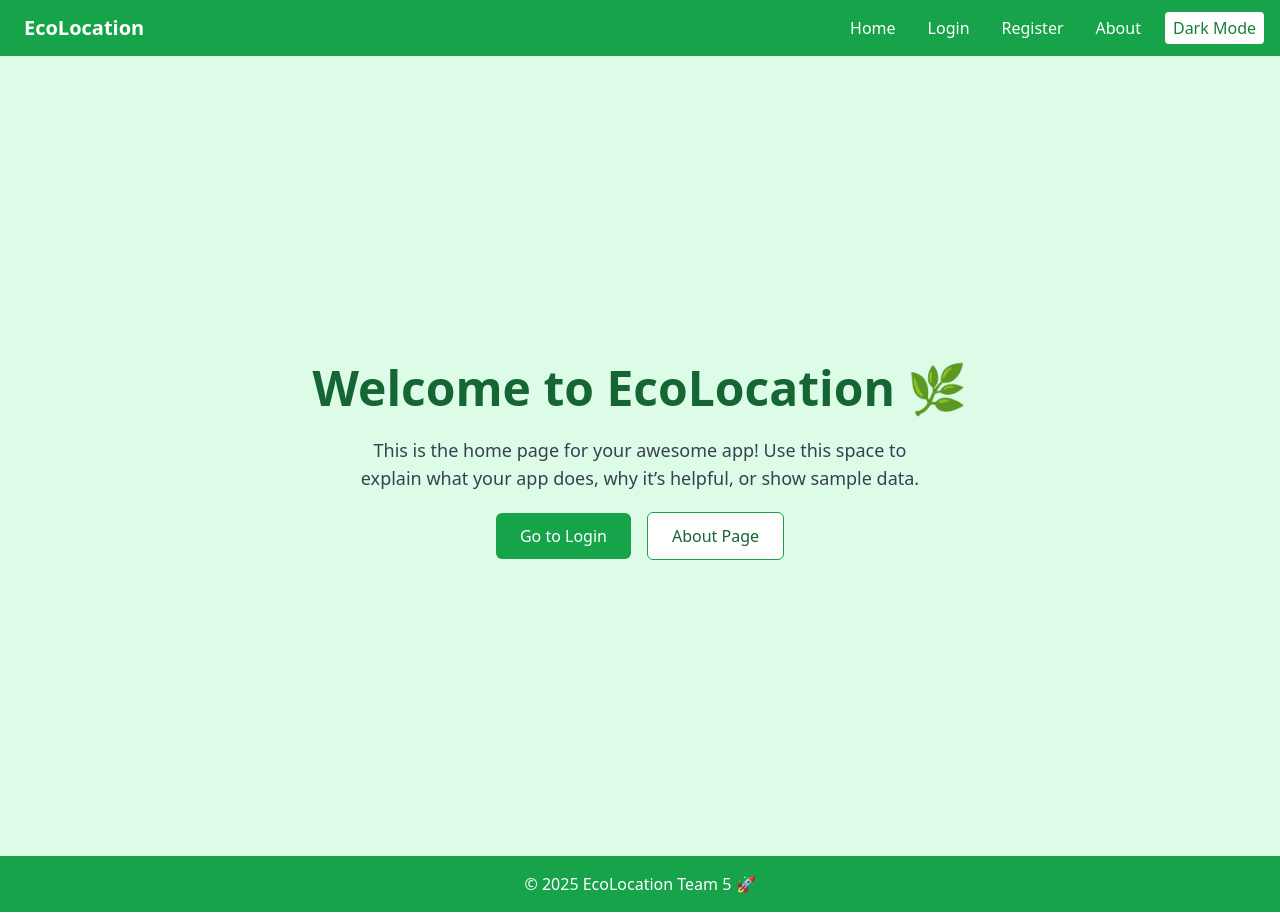
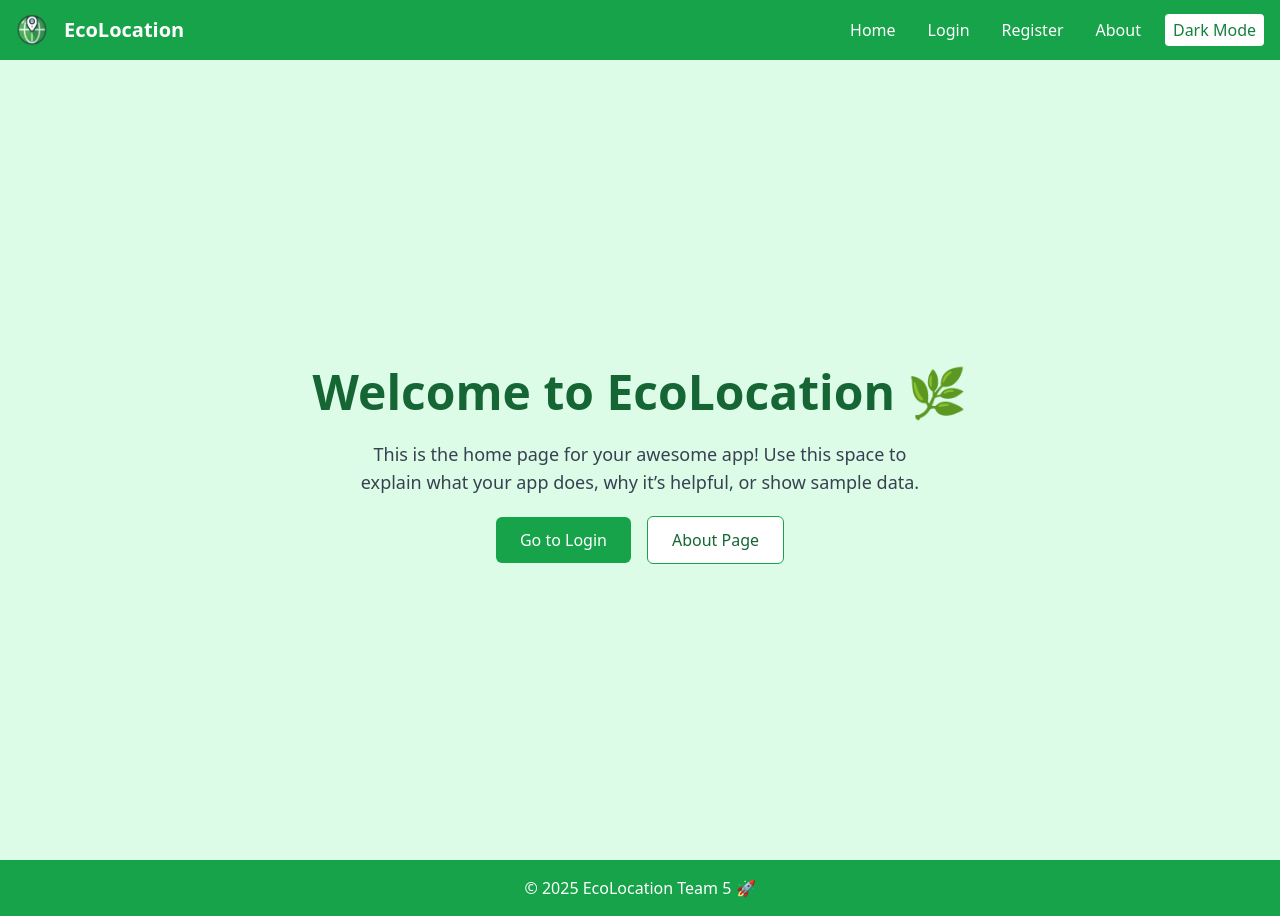
Before and after one commit to zh59176n/EcoLocation, a React (Vite) app: page / in a window 1280 px wide. Built offline with nearby package versions, Linux system fonts and the light colour scheme.

Commit message:
Add EcoLocation logo to navbar (Support 6.3)

```diff
--- a/src/components/Navbar.jsx
+++ b/src/components/Navbar.jsx
@@ -11,13 +11,14 @@ function Navbar({ darkMode, setDarkMode }) {
   return (
     <nav className="bg-green-600 text-white px-4 py-3 flex items-center justify-between relative">
       {/* Logo */}
-      <div className="text-xl font-bold">
-        <Link to="/" className={linkClasses}>
+      <div className="flex items-center space-x-2">
+        <img src="/logo.png" alt="EcoLocation Logo" className="h-8 w-8" />
+        <Link to="/" className={`${linkClasses} text-xl font-bold`} >
           EcoLocation
         </Link>
       </div>
 
-      {/* Hamburger menu for mobile */}
+      {/* Menu for mobile */}
       <button
         onClick={() => setIsOpen(!isOpen)}
         className="md:hidden focus:outline-none focus:ring-2 focus:ring-white"
```
